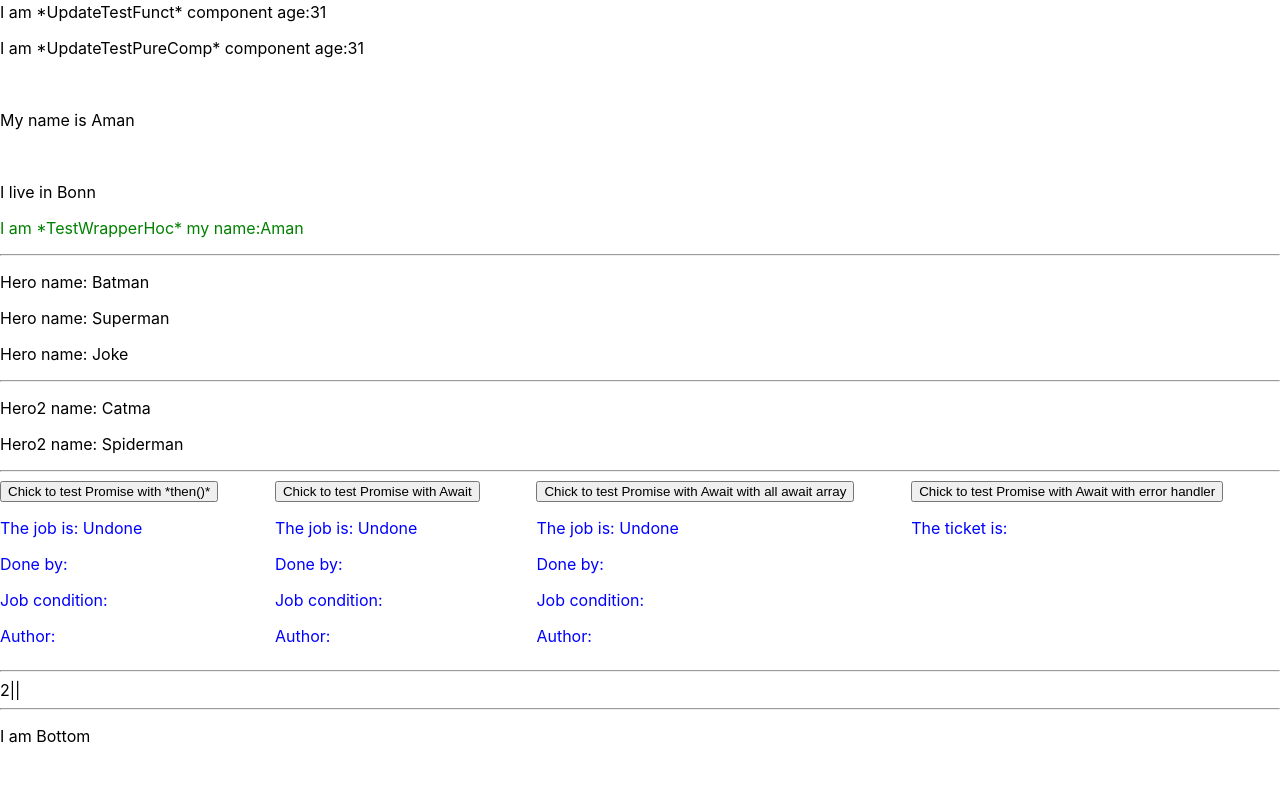
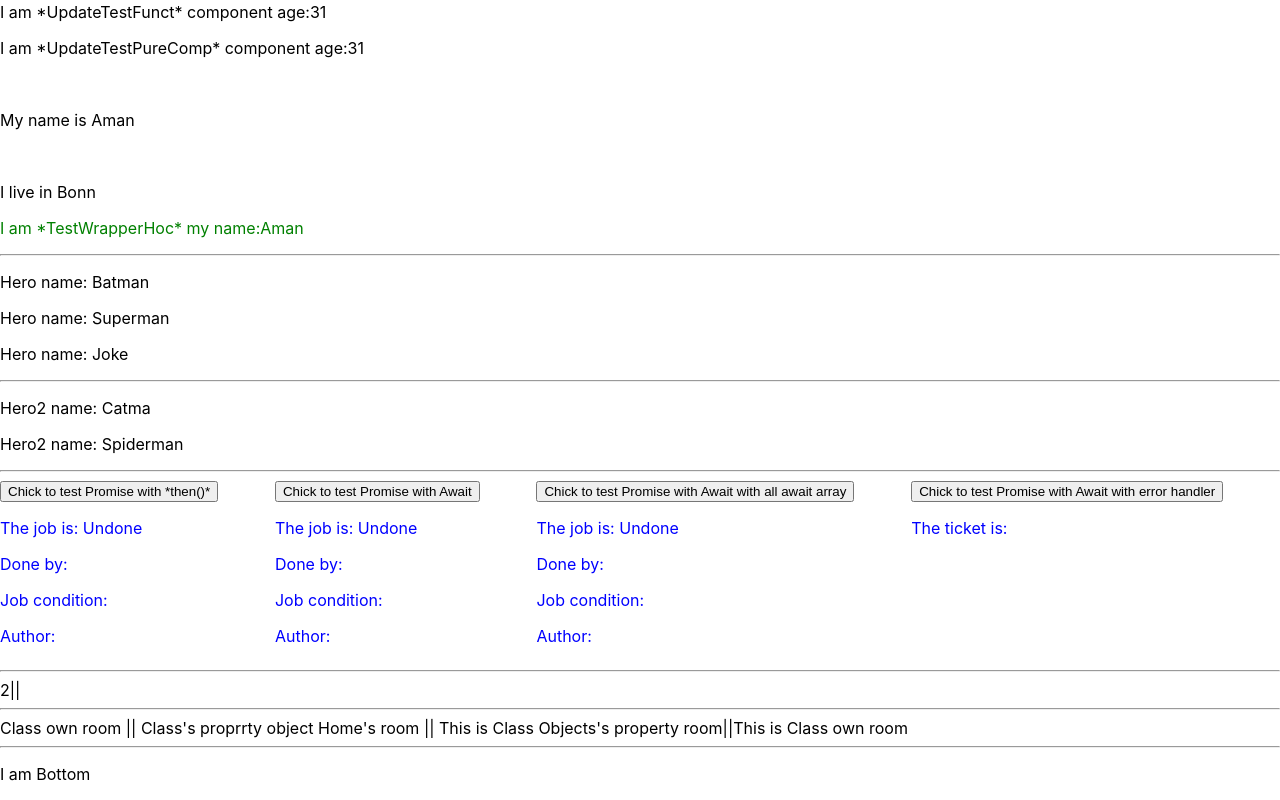
Before and after one commit to AmanAzim/Testing-Advance-HOC-Hooks-ref-Await-React, a React app: page / in a window 1280 px wide. Shown: the part 498-1298 px from the top of the page. Before the commit the page ends 1260 px from the top, so only its background shows below. Built offline with nearby package versions, Linux system fonts and the light colour scheme.

Commit message:
"adding vanilla Js class"

```diff
--- a/package.json
+++ b/package.json
@@ -46,6 +46,7 @@
     "react-app-polyfill": "^1.0.1",
     "react-dev-utils": "^9.0.1",
     "react-dom": "^16.8.6",
+    "react-jss": "^8.6.1",
     "resolve": "1.10.0",
     "sass-loader": "7.1.0",
     "semver": "6.0.0",
--- a/public/index.html
+++ b/public/index.html
@@ -34,5 +34,6 @@
       To begin the development, run `npm start` or `yarn start`.
       To create a production bundle, use `npm run build` or `yarn build`.
     -->
+  <script src="normalJs.js"></script>
   </body>
 </html>
--- /dev/null
+++ b/public/normalJs.js
@@ -0,0 +1,14 @@
+class createRoom{
+    constructor(name){
+        this.table=`${name}'s table`
+    }
+    cleanTable(soap){
+        console.log(`clening ${this.table} with ${soap}`);
+    }
+}
+
+const John=new createRoom('John')
+John.cleanTable('JonSoap')
+
+const Don=new createRoom('Don')
+Don.cleanTable('DonSoap')
--- a/src/App.js
+++ b/src/App.js
@@ -8,6 +8,7 @@ import UpdateTestPureComp from './components/UpdateTestPureComp'
 import CompReturnArray from './components/CompReturnArray'
 import SimpleHoc from './hoc/simpleHoc'
 import TestWrapperHoc from './components/testWrapperHOC'
+import TestingThis from "./components/testingThis";
 
 import Hero from './components/errorHandelingTest/Hero'
 import ErrorBoundaryWrapper from './hoc/ErrorBoundaryWrapper'
@@ -16,6 +17,7 @@ import Hero2 from './components/errorHandelingTest/Hero2'
 import AwaitAndPromise from './components/awaitÂndPromise/awaitAndPromise'
 
 import MapAndSet from './components/MapAndSet/MapAndSet'
+
 
 class App extends Component {
 
@@ -106,6 +108,8 @@ class App extends Component {
                 <AwaitAndPromise myref={this.bottomCompRef}/>
                 <hr/>
                 <MapAndSet />
+                 <hr/>
+                <TestingThis />
                 <hr/>
                 <p ref={this.bottomRef}>I am Bottom</p>
             </div>
--- /dev/null
+++ b/src/components/testingThis.js
@@ -0,0 +1,44 @@
+import React, {Component} from 'react';
+
+class TestingThis extends Component {
+    constructor(){
+        super()
+        this.room='Class own room';
+        this.home={
+            room:"Class's proprrty object Home's room"
+        }
+
+        let hotel={ //is not access able
+            room:"Private variable Hotel's room"
+        }
+
+        this.myObeject1={
+             room:"Class Objects's property room",
+             showRoom:()=>{
+                 return `This is ${this.myObeject1.room}`
+             }
+         }
+    }
+
+    simpleMethod=()=>{
+
+    }
+
+    render() {
+
+        let myObeject2={
+             room:"normal Objects's property room",
+             showRoom:()=>{
+                 return `This is ${this.room}`//React changed the behaviour of "this" here that is why here "this" is refering to the whole class// According to normal Javascript behavior here "this" is refereing to the Object "myObeject" it self so the "this.room" will also be the "room" insode this object
+             }
+        };
+
+        return (
+            <div>
+                {this.room} || {this.home.room} || {this.myObeject1.showRoom()}||{myObeject2.showRoom()}
+            </div>
+        );
+    }
+}
+
+export default TestingThis;
```
Also changed, not shown: 1 other file (tests, documents, lock files or other folders).
